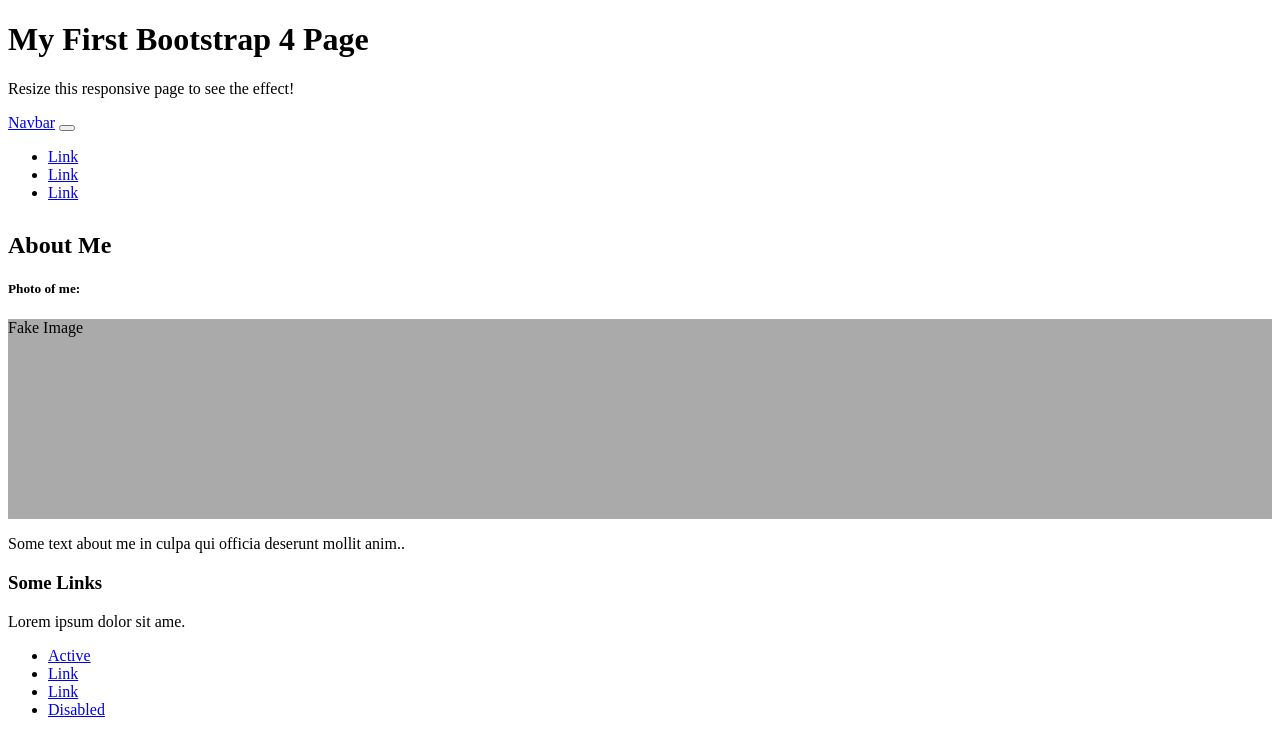
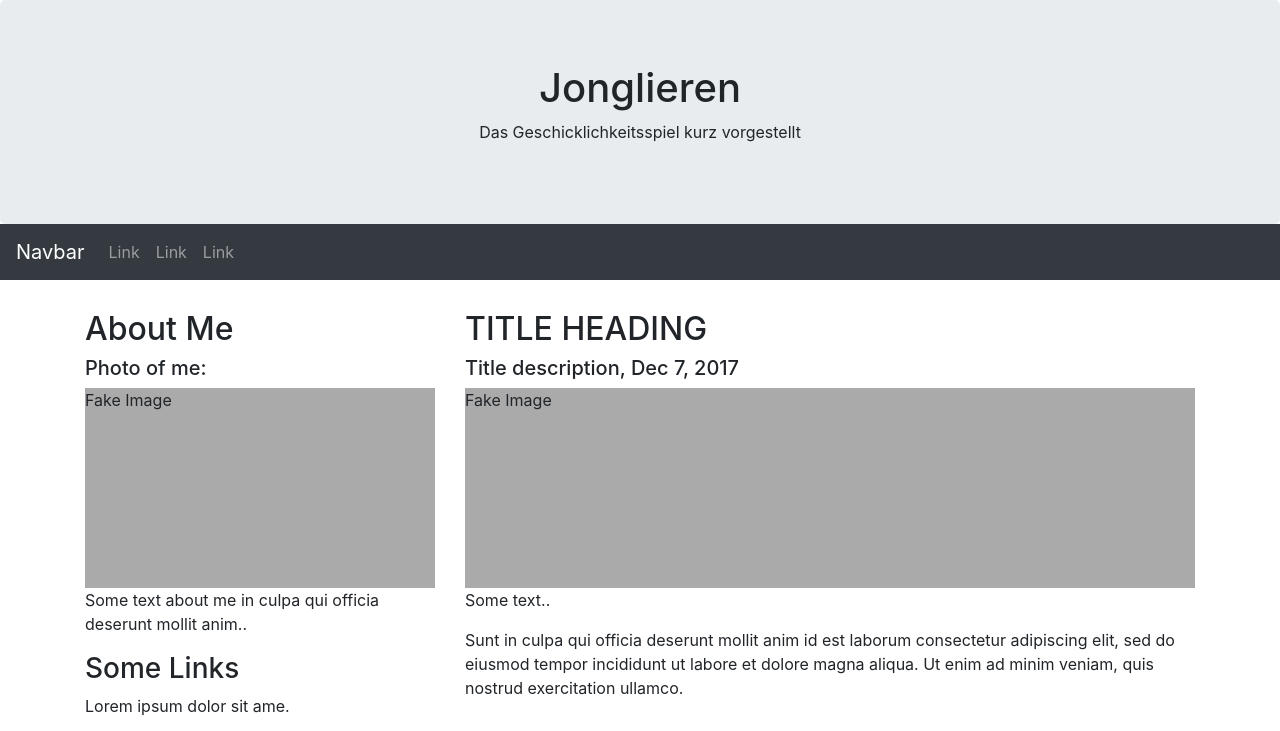
Before and after one commit to johanneskna/johanneskna.github.io, a plain HTML site: page index.html in a window 1280 px wide. Shown: the top 731 px of the page. Drawn offline with nearby package versions, Linux system fonts and the light colour scheme.

Commit message:
Update index.html

```diff
--- a/index.html
+++ b/index.html
@@ -4,7 +4,7 @@
   <title>Jonglieren</title>
   <meta charset="utf-8">
   <meta name="viewport" content="width=device-width, initial-scale=1">
-  <link rel="Anleitung jonglieren lernen" href="http://www.jong.de/jonglieren/anleitung.html">
+  <link rel="stylesheet" href="https://maxcdn.bootstrapcdn.com/bootstrap/4.5.2/css/bootstrap.min.css">
   <script src="https://ajax.googleapis.com/ajax/libs/jquery/3.5.1/jquery.min.js"></script>
   <script src="https://cdnjs.cloudflare.com/ajax/libs/popper.js/1.16.0/umd/popper.min.js"></script>
   <script src="https://maxcdn.bootstrapcdn.com/bootstrap/4.5.2/js/bootstrap.min.js"></script>
@@ -17,8 +17,8 @@
 </head>
 <body>
 <div class="jumbotron text-center" style="margin-bottom:0">
-  <h1>My First Bootstrap 4 Page</h1>
-  <p>Resize this responsive page to see the effect!</p>
+  <h1>Jonglieren</h1>
+  <p>Das Geschicklichkeitsspiel kurz vorgestellt</p>
 </div>
 
 <nav class="navbar navbar-expand-sm bg-dark navbar-dark">
```
